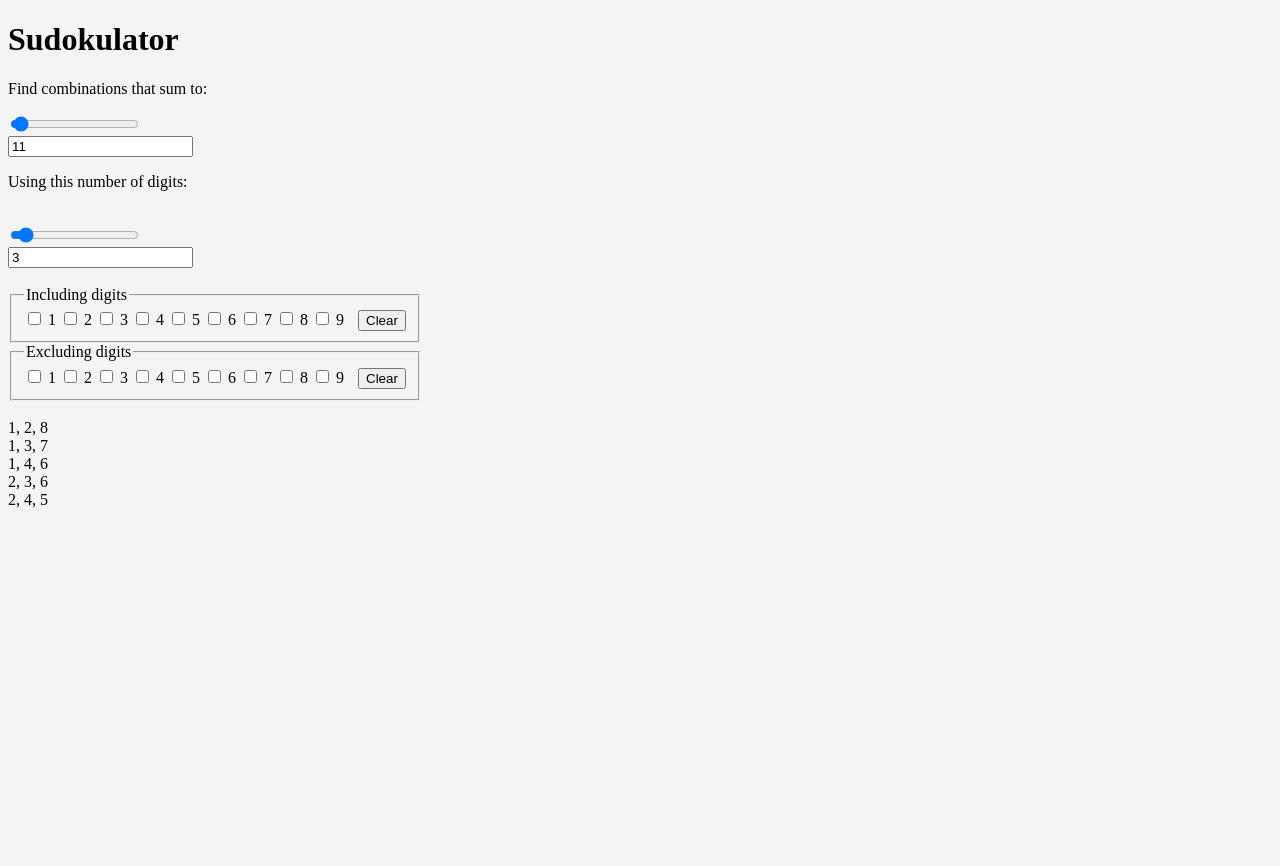
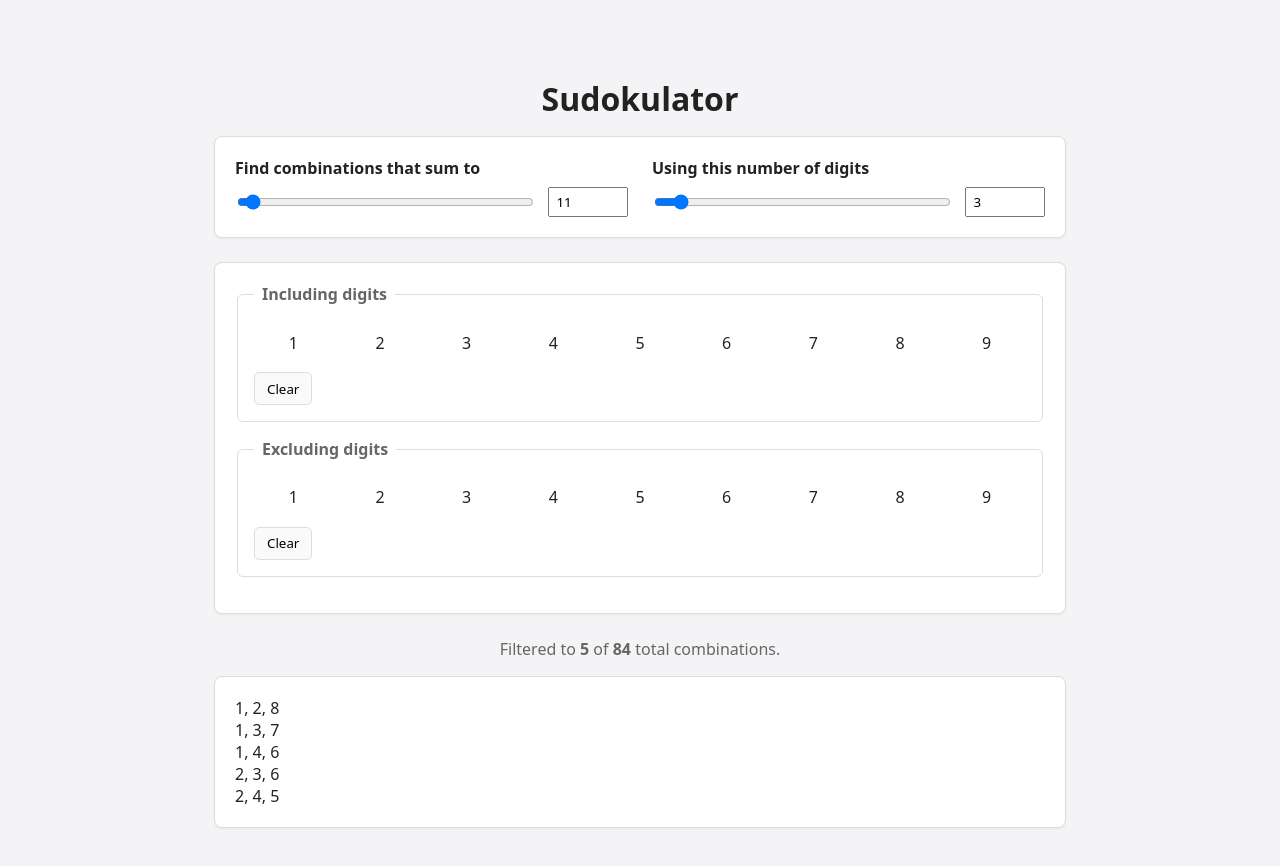
Before and after one commit to lgastako/sudokulator, a plain HTML site: page index.html in a window 1280 px wide. Before the commit the page ends 800 px from the top, so only its background shows below. Drawn offline with Linux system fonts and the light colour scheme.

Commit message:
ai'd-this-bitch-up

```diff
--- a/index.html
+++ b/index.html
@@ -4,132 +4,276 @@
     <meta charset="UTF-8" />
     <meta name="viewport" content="width=device-width, initial-scale=1.0" />
     <title>Sudokulator</title>
+
     <style>
+      :root {
+        --bg: #f4f4f6;
+        --card: #ffffff;
+        --border: #dddddd;
+        --text: #222;
+        --muted: #666;
+        --accent: #4f46e5;
+        --include: #15803d;
+        --exclude: #b91c1c;
+      }
+
+      * {
+        box-sizing: border-box;
+        font-family: system-ui, -apple-system, BlinkMacSystemFont, "Segoe UI",
+          Roboto, sans-serif;
+      }
+
+      body {
+        margin: 0;
+        background: var(--bg);
+        color: var(--text);
+      }
+
+      h1 {
+        text-align: center;
+        margin-bottom: 1rem;
+      }
+
+      .container {
+        max-width: 900px;
+        margin: 2rem auto;
+        padding: 1.5rem;
+      }
+
+      .card {
+        background: var(--card);
+        border: 1px solid var(--border);
+        border-radius: 8px;
+        padding: 1.25rem;
+        margin-bottom: 1.5rem;
+        box-shadow: 0 1px 2px rgba(0, 0, 0, 0.05);
+      }
+
+      .controls {
+        display: grid;
+        grid-template-columns: repeat(auto-fit, minmax(280px, 1fr));
+        gap: 1.5rem;
+      }
+
+      .control-group label {
+        font-weight: 600;
+        display: block;
+        margin-bottom: 0.5rem;
+      }
+
+      .control-row {
+        display: flex;
+        gap: 0.75rem;
+        align-items: center;
+      }
+
+      input[type="range"] {
+        flex: 1;
+      }
+
+      input[type="number"] {
+        width: 5rem;
+        padding: 0.25rem 0.4rem;
+      }
+
       fieldset {
-        display: inline-block;
+        border: 1px solid var(--border);
+        border-radius: 6px;
+        padding: 0.75rem 1rem 1rem;
+        margin-bottom: 1rem;
+      }
+
+      legend {
+        padding: 0 0.5rem;
+        font-weight: 600;
+        color: var(--muted);
+      }
+
+      .digit-grid {
+        display: grid;
+        grid-template-columns: repeat(9, 1fr);
+        gap: 0.5rem;
+        margin-top: 0.5rem;
+      }
+
+      .digit {
+        display: flex;
+        align-items: center;
+        justify-content: center;
+        padding: 0.4rem 0;
+        border-radius: 5px;
+        cursor: pointer;
+        user-select: none;
+        transition: background-color 120ms ease, transform 80ms ease;
+      }
+
+      .digit:hover {
+        background: #f0f0ff;
+      }
+
+      .digit:active {
+        transform: scale(0.96);
+      }
+
+      .digit input {
+        position: absolute;
+        opacity: 0;
+        pointer-events: none;
+      }
+
+      .digit span {
+        transition: color 120ms ease, font-weight 120ms ease;
+      }
+
+      fieldset:first-of-type .digit input:checked + span {
+        color: var(--include);
+        font-weight: 600;
+      }
+
+      fieldset:last-of-type .digit input:checked + span {
+        color: var(--exclude);
+        font-weight: 600;
+      }
+
+      .digit:focus-within {
+        outline: 2px solid var(--accent);
+        outline-offset: 2px;
+      }
+
+      button {
+        margin-top: 0.75rem;
+        padding: 0.4rem 0.75rem;
+        border-radius: 5px;
+        border: 1px solid var(--border);
+        background: #fafafa;
+        cursor: pointer;
+      }
+
+      button:hover {
+        background: #f0f0f0;
+      }
+
+      .stats {
+        text-align: center;
+        color: var(--muted);
+        margin: 1rem 0;
+      }
+
+      #results > * {
+        animation: fade-in 120ms ease;
+      }
+
+      @keyframes fade-in {
+        from {
+          opacity: 0;
+          transform: translateY(-2px);
+        }
+        to {
+          opacity: 1;
+          transform: translateY(0);
+        }
+      }
+
+      .s,
+      .f {
+        text-decoration: line-through;
+        font-style: italic;
+        color: #888;
       }
     </style>
   </head>
-  <body style="background-color: #f4f4f4;">
+
+  <body>
+    <div class="container">
       <h1>Sudokulator</h1>
-    <p></p>Find combinations that sum to:</p>
+
+      <div class="card controls">
+        <div class="control-group">
+          <label>Find combinations that sum to</label>
+          <div class="control-row">
             <input type="range" id="sum-range" max="405" value="11" />
-    <br/>
             <input type="number" id="sum-number" />
-    <br/>
-    <p>Using this number of digits:</p>
-    <br/>
+          </div>
+        </div>
+
+        <div class="control-group">
+          <label>Using this number of digits</label>
+          <div class="control-row">
             <input type="range" id="count-range" max="45" value="3" />
-    <br/>
             <input type="number" id="count-number" />
-    <br/>
-    <br/>
+          </div>
+        </div>
+      </div>
+
+      <div class="card">
         <fieldset>
           <legend>Including digits</legend>
-        <label for="include-1">
-            <input type="checkbox" id="include-1" name="include" value="1">
-            1
-        </label>
+          <div class="digit-grid">
+            <label class="digit"><input type="checkbox" name="include" value="1" /><span>1</span></label>
+            <label class="digit"><input type="checkbox" name="include" value="2" /><span>2</span></label>
+            <label class="digit"><input type="checkbox" name="include" value="3" /><span>3</span></label>
+            <label class="digit"><input type="checkbox" name="include" value="4" /><span>4</span></label>
+            <label class="digit"><input type="checkbox" name="include" value="5" /><span>5</span></label>
+            <label class="digit"><input type="checkbox" name="include" value="6" /><span>6</span></label>
+            <label class="digit"><input type="checkbox" name="include" value="7" /><span>7</span></label>
+            <label class="digit"><input type="checkbox" name="include" value="8" /><span>8</span></label>
+            <label class="digit"><input type="checkbox" name="include" value="9" /><span>9</span></label>
+          </div>
+          <button id="clear-include">Clear</button>
+        </fieldset>
 
-        <label for="include-2">
-            <input type="checkbox" id="include-2" name="include" value="2">
-            2
-        </label>
-
-        <label for="include-3">
-            <input type="checkbox" id="include-3" name="include" value="3">
-            3
-        </label>
-
-        <label for="include-4">
-            <input type="checkbox" id="include-4" name="include" value="4">
-            4
-        </label>
-
-        <label for="include-5">
-            <input type="checkbox" id="include-5" name="include" value="5">
-            5
-        </label>
-
-        <label for="include-6">
-            <input type="checkbox" id="include-6" name="include" value="6">
-            6
-        </label>
-
-        <label for="include-7">
-            <input type="checkbox" id="include-7" name="include" value="7">
-            7
-        </label>
-
-        <label for="include-8">
-            <input type="checkbox" id="include-8" name="include" value="8">
-            8
-        </label>
-
-        <label for="include-9">
-            <input type="checkbox" id="include-9" name="include" value="9">
-            9
-        </label>
-
-        <button style="margin-left: 10px;" id="clear-include">Clear</button>
-    </fieldset>
-<br/>
         <fieldset>
           <legend>Excluding digits</legend>
-        <label for="exclude-1">
-            <input type="checkbox" id="exclude-1" name="exclude" value="1">
-            1
-        </label>
+          <div class="digit-grid">
+            <label class="digit"><input type="checkbox" name="exclude" value="1" /><span>1</span></label>
+            <label class="digit"><input type="checkbox" name="exclude" value="2" /><span>2</span></label>
+            <label class="digit"><input type="checkbox" name="exclude" value="3" /><span>3</span></label>
+            <label class="digit"><input type="checkbox" name="exclude" value="4" /><span>4</span></label>
+            <label class="digit"><input type="checkbox" name="exclude" value="5" /><span>5</span></label>
+            <label class="digit"><input type="checkbox" name="exclude" value="6" /><span>6</span></label>
+            <label class="digit"><input type="checkbox" name="exclude" value="7" /><span>7</span></label>
+            <label class="digit"><input type="checkbox" name="exclude" value="8" /><span>8</span></label>
+            <label class="digit"><input type="checkbox" name="exclude" value="9" /><span>9</span></label>
+          </div>
+          <button id="clear-exclude">Clear</button>
+        </fieldset>
+      </div>
 
-        <label for="exclude-2">
-            <input type="checkbox" id="exclude-2" name="exclude" value="2">
-            2
-        </label>
+      <div class="stats">
+        Filtered to <strong><span id="num_filtered">0</span></strong> of
+        <strong><span id="num_combos">0</span></strong> total combinations.
+      </div>
 
-        <label for="exclude-3">
-            <input type="checkbox" id="exclude-3" name="exclude" value="3">
-            3
-        </label>
-
-        <label for="exclude-4">
-            <input type="checkbox" id="exclude-4" name="exclude" value="4">
-            4
-        </label>
-
-        <label for="exclude-5">
-            <input type="checkbox" id="exclude-5" name="exclude" value="5">
-            5
-        </label>
-
-        <label for="exclude-6">
-            <input type="checkbox" id="exclude-6" name="exclude" value="6">
-            6
-        </label>
-
-        <label for="exclude-7">
-            <input type="checkbox" id="exclude-7" name="exclude" value="7">
-            7
-        </label>
-
-        <label for="exclude-8">
-            <input type="checkbox" id="exclude-8" name="exclude" value="8">
-            8
-        </label>
-
-        <label for="exclude-9">
-            <input type="checkbox" id="exclude-9" name="exclude" value="9">
-            9
-        </label>
-
-        <button style="margin-left: 10px;" id="clear-exclude">Clear</button>
-
-    </fieldset>
-
-    <br/>
-    <br/>
-
-    <div id="results"></div>
+      <div class="card" id="results"></div>
+    </div>
 
     <script src="script.js"></script>
+
+    <!-- Keyboard digit toggles (1–9) -->
+    <script>
+     document.addEventListener("keydown", (e) => {
+         if (e.target.matches("input, textarea")) return;
+         if (e.key < "1" || e.key > "9") return;
+
+         const value = e.key;
+         const include = document.querySelector(
+             `input[name="include"][value="${value}"]`
+         );
+         const exclude = document.querySelector(
+             `input[name="exclude"][value="${value}"]`
+         );
+
+         // Toggle include first; if already checked, toggle exclude
+         if (include) {
+             if (!include.checked) {
+                 include.checked = true;
+                 include.dispatchEvent(new Event("change", { bubbles: true }));
+             } else if (exclude) {
+                 exclude.checked = !exclude.checked;
+                 exclude.dispatchEvent(new Event("change", { bubbles: true }));
+             }
+         }
+     });
+    </script>
   </body>
 </html>
--- a/script.js
+++ b/script.js
@@ -1,3 +1,8 @@
+// const handleClick = (e) => {
+//     console.log("trying to toggle underline", e)
+//     //    e.target.style.classList.toggle("u")
+// }
+
 ;(function () {
   const sumRange = document.getElementById('sum-range')
   const sumNumber = document.getElementById('sum-number')
@@ -51,6 +56,20 @@
       input.checked = false
     })
   })
+
+  // const drawCombo = (combo) => combo.join(', ')
+  const drawCombo = (combo) => {
+      const s = combo.join(', ')
+      return `<div onClick="event.target.classList.toggle('s')">${s}</div>`
+  }
+
+  const drawCombos = (filtered) => {
+      document.getElementById('results').innerHTML =
+          filtered.length > 0
+          ? filtered.map(drawCombo).join("\n")
+          : 'No combinations found'
+  }
+
   const generateCombinations = (count, allowedDigits) => {
     const results = []
 
@@ -109,8 +128,13 @@
     // Generate all possible combos of the correct size
     const combinations = generateCombinations(targetCount, allowedDigits)
 
+    const num_combos = document.getElementById("num_combos")
+
+    if (num_combos) num_combos.textContent = "" + combinations.length
+
     // Filter by includes + sum
     const includeSet = new Set(includeDigits)
+
     const filtered = combinations.filter(combo => {
       // must contain all include digits
       for (const d of includeSet) {
@@ -121,13 +145,13 @@
       return s === targetSum
     })
 
+    const num_filtered = document.getElementById("num_filtered")
+    if (num_filtered) num_filtered.textContent = "" + filtered.length
+
     console.log(`Found ${filtered.length} combinations:`)
     console.log(filtered)
 
-    document.getElementById('results').innerHTML =
-      filtered.length > 0
-        ? filtered.map(combo => combo.join(', ')).join('<br>')
-        : 'No combinations found'
+    drawCombos(filtered)
   }
 
   // When anything changes, calculate the combinations
```
Lines whose indentation alone changed are shown as unchanged.
